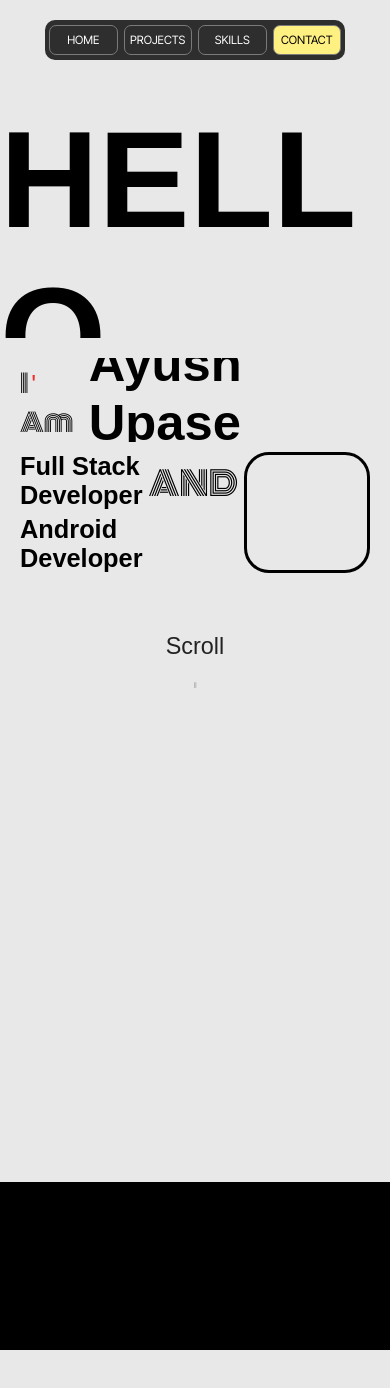
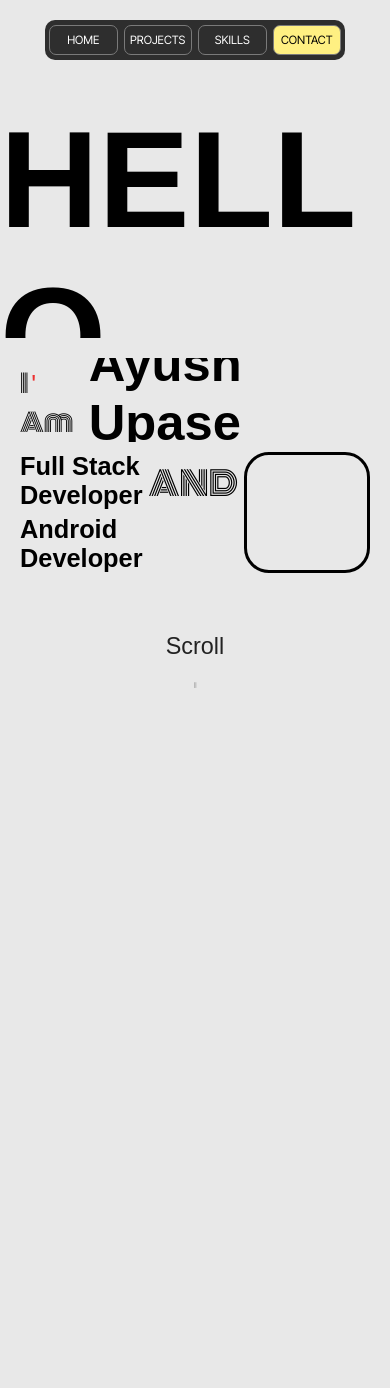
Before and after one commit to AyushNetTech/Portfolio, a React (Create React App) app: page / in a window 390 px wide. Shown: the top 1388 px of the page. Built offline with nearby package versions, Linux system fonts and the light colour scheme; grey boxes are pictures that could not be loaded; a web font is replaced by a local one.

Commit message:
decrese spacer to 0vh

```diff
--- a/src/Components/Spacer.css
+++ b/src/Components/Spacer.css
@@ -6,7 +6,7 @@
 
 @media (min-width:100px) and (max-width:400px){
     .Spacer{
-        height: 20vh;
+        height: 0vh;
         width: 100%;
         background-color: black;
     }
```
